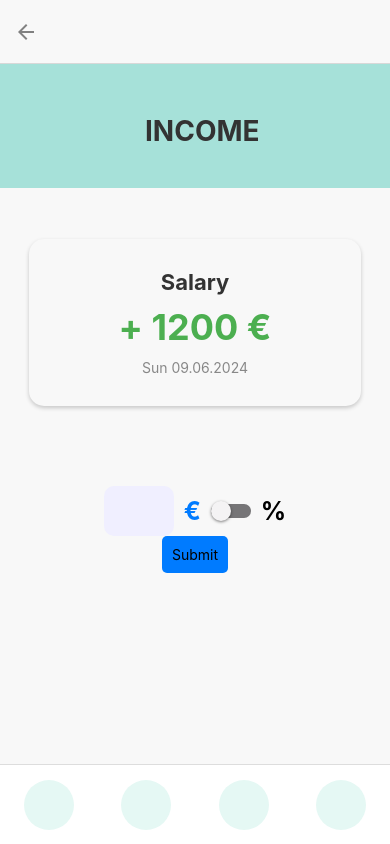
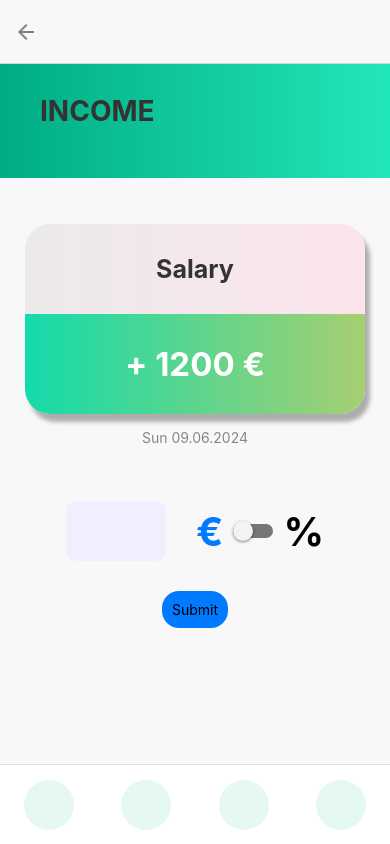
Before and after one commit to gpontas/velox, a React Native app: screen /DigitIncome in a window 390 px wide. Built offline with nearby package versions, Linux system fonts and the light colour scheme.

Commit message:
enhanced design

```diff
--- a/screens/DigitIncome.js
+++ b/screens/DigitIncome.js
@@ -2,6 +2,7 @@ import React from 'react';
 import { useState, useContext} from 'react';
 import { View, Text, StyleSheet, Switch, TextInput, TouchableOpacity } from 'react-native';
 import { GlobalContext } from '../GlobalState';
+import {LinearGradient} from 'expo-linear-gradient';
 
 const SalaryScreen = (  ) => {
 
@@ -75,20 +76,41 @@ const SalaryScreen = (  ) => {
   return (
     <View style={styles.container}>
       {/* Header Section */}
-      <View style={styles.header}>
-
+      <LinearGradient
+        start={{ x: 0, y: 0.5 }}
+        end={{ x: 1, y: 0.5 }}
+        colors={['#00AC83', '#22E7B8']}
+        style={styles.header}>
         <Text style={styles.headerTitle}>INCOME</Text>
-
-      </View>
+      </LinearGradient>
 
       {/* Main Content */}
       <View style={styles.content}>
         {/* Salary Card */}
         <View style={styles.salaryCard}>
-          <Text style={styles.salaryLabel}>Salary</Text>
-          <Text style={styles.salaryAmount}>+ {salaryAmount} €</Text>
-          <Text style={styles.salaryDate}>Sun 09.06.2024</Text>
-        </View>
+          <LinearGradient
+              // gradient goes from left which is white to right which is light pink
+              start={{ x: 0, y: 0.5 }}
+              end={{ x: 1, y: 0.5 }}
+              colors={['#eceaea', '#fce4ec']}
+              style={styles.savingsBoxUpper}
+            >
+              <Text style={styles.salaryLabel}>Salary</Text>
+            </LinearGradient>
+
+            {/* Lower part with gradient green */}
+            <LinearGradient
+              // gradient goes from left which is light green to right which is even lighter green
+              start={{ x: 0, y: 0.5 }}
+              end={{ x: 1, y: 0.5 }}
+              colors={['#13dbab', '#A6CF71']} // gradient colors for the bottom part
+              style={styles.savingsBoxLower}
+              >
+              <Text style={styles.salaryAmount}>+ {salaryAmount} €</Text>
+            </LinearGradient>
+          </View>
+        {/*Date of the salary*/}
+        <Text style={styles.salaryDate}>Sun 09.06.2024</Text>
 
         {/* Toggle Section */}
         <View style={styles.toggleSection}>
@@ -145,7 +167,9 @@ const styles = StyleSheet.create({
   },
 
   headerTitle: {
-    marginLeft:125  ,
+    marginLeft:20,
+    marginTop: -20,
+    marginBottom: 10,
     fontSize: 28,
     fontWeight: 'bold',
     color: '#333',
@@ -157,35 +181,58 @@ const styles = StyleSheet.create({
     alignItems: 'center',     // Center horizontally
   },
   salaryCard: {
+    width: '87%',
     backgroundColor: '#F8F8F8',
-    borderRadius: 15,
-    padding: 30, // Increased padding for a larger card
-    marginTop: -220,
-    marginBottom: 60, // Space between the card and toggle section
+    borderRadius: 25,
+    padding: 0, // Increased padding for a larger card
+    marginTop: -170,
+    marginBottom: 15, // Space between the card and toggle section
     alignItems: 'center',
     justifyContent: 'center',
-    width: '85%',  // Adjust width of the card
     elevation: 5, // Shadow for Android
     shadowColor: '#000', // Shadow for iOS
-    shadowOffset: { width: 0, height: 2 },
-    shadowOpacity: 0.2,
+    shadowOffset: { width: 5, height: 8 },
+    shadowOpacity: 0.3,
     shadowRadius: 4,
   },
+  savingsBoxUpper: {
+    // flex: 1,
+    width: '100%',
+    justifyContent: 'center',
+    alignItems: 'center',
+    // backgroundColor: '#FFFFFF',
+    paddingVertical: 20,
+    borderTopLeftRadius: 25,
+    borderTopRightRadius: 25
+  },
+  savingsBoxLower: {
+    // flex: 1,
+    width: '100%',
+    justifyContent: 'center',
+    alignItems: 'center',
+    // backgroundColor: '#4caf50', // Green background for the savings amount
+    paddingVertical: 20,
+    borderBottomLeftRadius: 25,
+    borderBottomRightRadius: 25
+  },
   salaryLabel: {
-    fontSize: 22,
+    fontSize: 25,
     fontWeight: 'bold',
     color: '#333',
     marginBottom: 10,
+    paddingTop: 10,
   },
   salaryAmount: {
-    fontSize: 36, // Increased font size for the amount
+    fontSize: 33, // Increased font size for the amount
     fontWeight: 'bold',
-    color: '#4CAF50', // Green for positive amount
+    color: '#fff', // Green for positive amount
     marginBottom: 10,
+    paddingTop: 10
   },
   salaryDate: {
     fontSize: 14,
     color: '#888',
+    marginBottom: 35
   },
   toggleSection: {
     flexDirection: 'row',
@@ -194,8 +241,8 @@ const styles = StyleSheet.create({
     marginTop: 20, // Reduced margin to fix toggle positioning
   },
   amountText: {
-    width: 70,
-    height: 50,
+    width: 100,
+    height: 60,
     fontSize: 32,
     fontWeight: 'bold',
     color: '#000',
@@ -206,14 +253,15 @@ const styles = StyleSheet.create({
     textAlignVertical: 'center',
   },
   currencyText: {
-    fontSize: 25,
+    fontSize: 40,
     fontWeight: "bold",
     color: '#000',
     marginRight: 10,
+    marginLeft: 20
   },
   percentageText: {
     fontWeight: "bold",
-    fontSize: 25,
+    fontSize: 40,
     color: '#000',
     marginLeft: 10,
   },
@@ -244,8 +292,8 @@ const styles = StyleSheet.create({
   submitPress: {
     backgroundColor: '#007BFF',
     padding: 10,
-    borderRadius: 5,
-
+    borderRadius: 17,
+    marginTop: 30
   },
 });
 
--- a/screens/SavingsJune.js
+++ b/screens/SavingsJune.js
@@ -121,16 +121,16 @@ const styles = StyleSheet.create({
     width: '87%',
     // alignSelf: 'center',
     borderRadius: 25,
-    // padding: 30,
-    overflow: 'hidden', // Ensure content stays inside the border radius
+    padding: 0,
+    // overflow: 'hidden', // Ensure content stays inside the border radius
     marginBottom: 20,
     alignItems: 'center',
-    backgroundColor: '#DAF8E5', // Light green background for savings box
-    shadowColor: '#fff',
-    shadowOffset: { width: 0, height: 10 },
-    shadowOpacity: 0.5,
-    shadowRadius: 15,
-    elevation: 8,
+    backgroundColor: '#F8F8F8', // Light green background for savings box
+    shadowColor: '#000',
+    shadowOffset: { width: 5, height: 8 },
+    shadowOpacity: 0.3,
+    shadowRadius: 4,
+    elevation: 5,
   },
   savingsBoxUpper: {
     // flex: 1,
@@ -139,6 +139,8 @@ const styles = StyleSheet.create({
     alignItems: 'center',
     // backgroundColor: '#FFFFFF',
     paddingVertical: 25,
+    borderTopLeftRadius: 25,
+    borderTopRightRadius: 25,
   },
   savingsBoxLower: {
     // flex: 1,
@@ -147,6 +149,8 @@ const styles = StyleSheet.create({
     alignItems: 'center',
     // backgroundColor: '#4caf50', // Green background for the savings amount
     paddingVertical: 25,
+    borderBottomLeftRadius: 25,
+    borderBottomRightRadius: 25,
   },
   month: {
     fontSize: 25,
```
